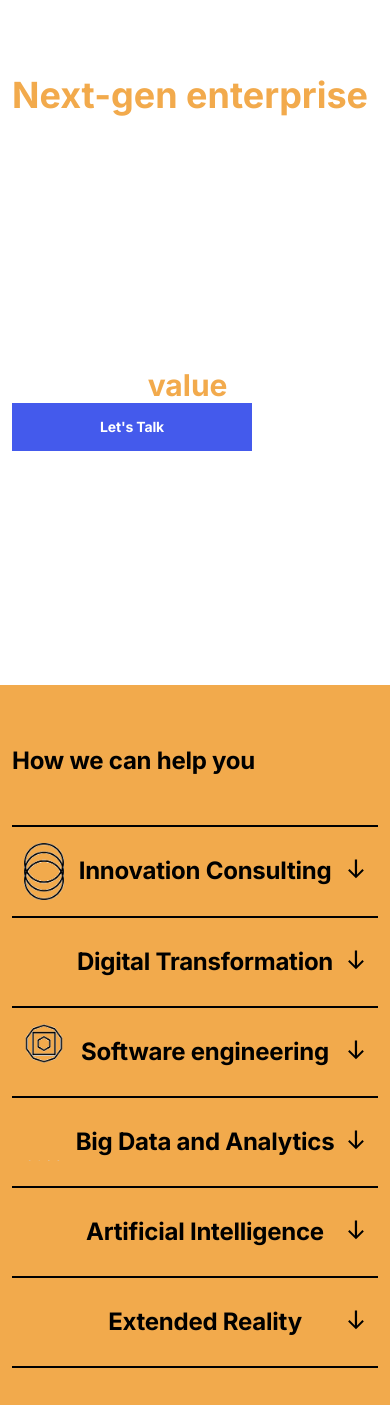
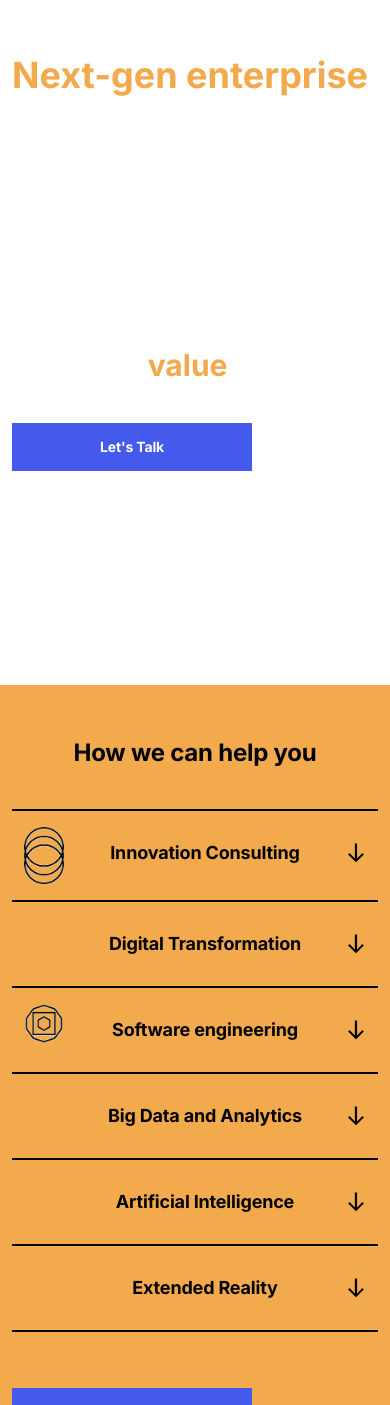
Before and after one commit to special-char/spechialchar-web, a Next.js app: page / in a window 390 px wide. Shown: the part 159-1564 px from the top of the page. Built offline with nearby package versions, Linux system fonts and the light colour scheme; a web font is replaced by a local one.

Commit message:
FAQ and homeBanner

```diff
--- a/src/components/FAQCards/index.tsx
+++ b/src/components/FAQCards/index.tsx
@@ -21,8 +21,8 @@ const FAQ = ({ data }: FAQCardType) => {
         }
     };
     return (
-        <div className="xl:px-60 px-3 py-5 justify-center items-center font-sans leading-relaxed bg-orange">
-            <h3 className="  py-10  h-full flex  flex-wrap flex-col items-left justify-left md:text-4xl font-bold bg-orange text-2xl">How we can help you</h3>
+        <div className="xl:px-60 px-3 py-5  font-sans leading-relaxed bg-orange">
+            <h3 className="  md:py-16 py-8 h-full flex   flex-col items-center justify-center md:justify-start md:items-start lg:text-5xl font-bold bg-orange md:text-5xl text-2xl">How we can help you</h3>
             {FAQCard.cards?.map((item, index) => {
                 const isOpen = openIndexes.includes(index);
                 return (
@@ -31,7 +31,7 @@ const FAQ = ({ data }: FAQCardType) => {
                             <>
                                 <Disclosure.Button
                                     key={item.id}
-                                    className="font-bold text-2xl border-t-2 border-black  flex w-full justify-between bg-orange  px-3 py-4   cursor-pointer max-[450px]:w-full"
+                                    className="font-bold text-lg md:text-2xl border-t-2 border-black  flex w-full justify-between bg-orange  px-3 py-4   cursor-pointer max-[450px]:w-full"
                                     onClick={() => togglePanel(index)}
                                 >
                                     <Image
@@ -54,7 +54,7 @@ const FAQ = ({ data }: FAQCardType) => {
                                 {isOpen && (
                                     <Disclosure.Panel className="px-4 md:px-10 mb-4 text-lg transition-all">
 
-                                        <div className="text-center"> {item.answer}</div>
+                                        <div className="text-center text-sm md:text-lg"> {item.answer}</div>
                                     </Disclosure.Panel>
 
                                 )}
--- a/src/components/HomeBanner/index.tsx
+++ b/src/components/HomeBanner/index.tsx
@@ -31,7 +31,7 @@ const HomeBanner = (props: Props) => {
                 <div className="text-white">
                     software development company
                 </div>
-                <div className="flex flex-wrap  justify-between  mt-32 text-3xl text-white">
+                <div className="flex flex-wrap  justify-between  mt-32 gap-10 text-3xl text-white">
                     <div className='pt-1'>  We think <span className='text-orange'>{values[index]}</span></div>
                     <div className=''><Button className='md:w-72 w-60 '>Let's Talk</Button></div>
                 </div>
```
